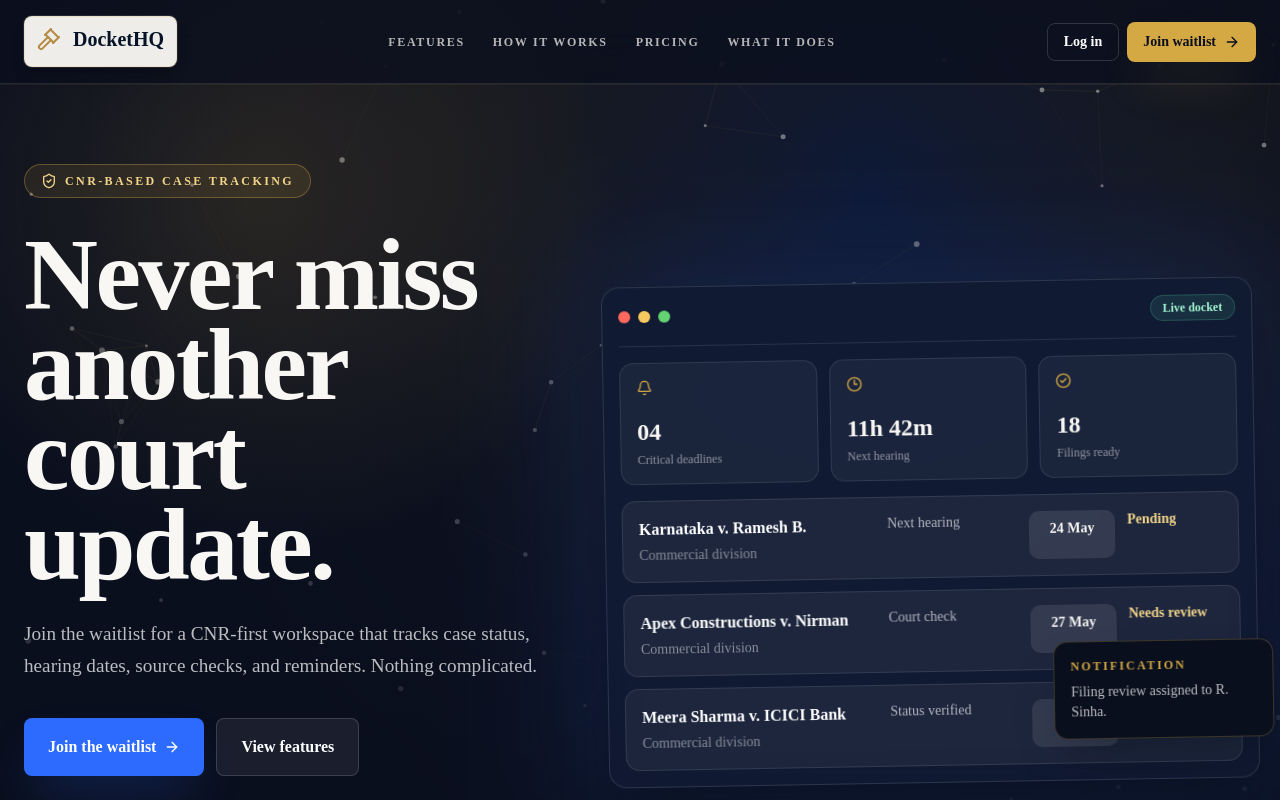
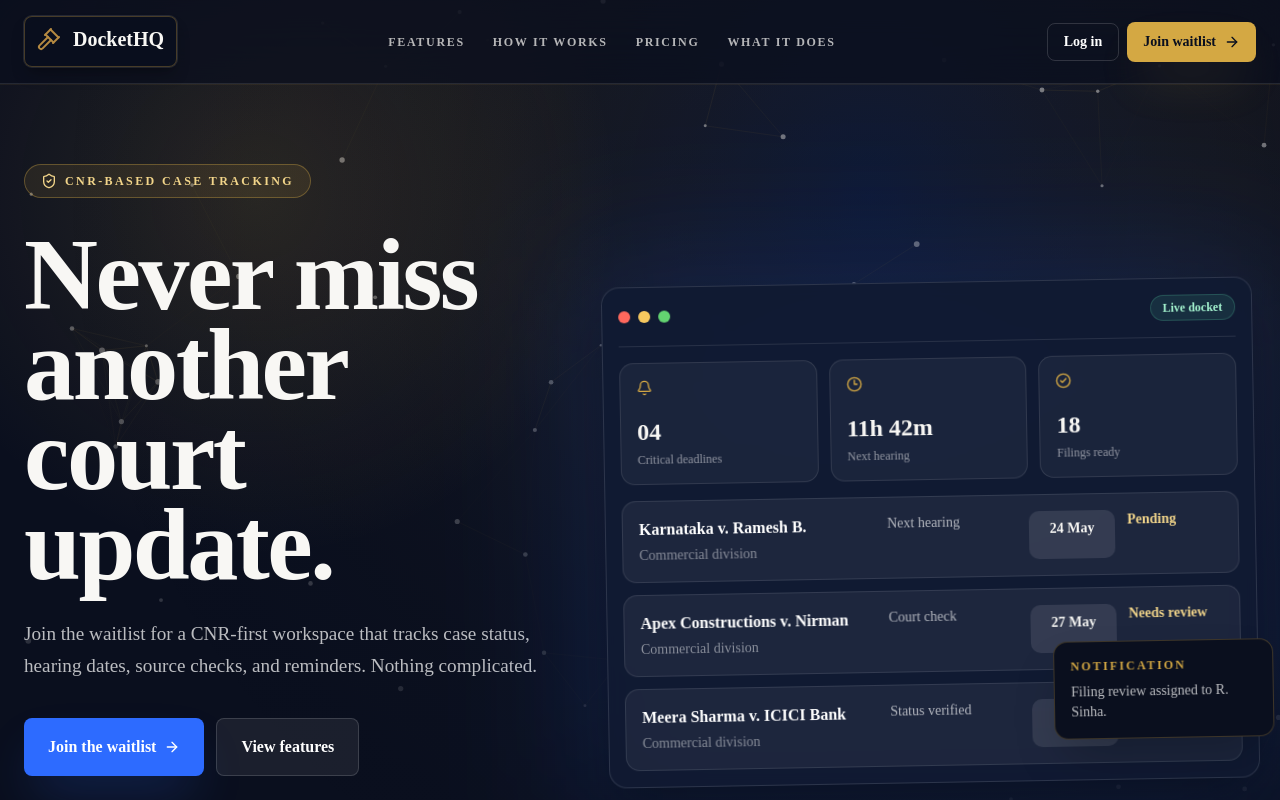
Before and after one commit to RS177/DOCKETHQ, a Next.js app: page / in a window 1280 px wide. Shown: the top 800 px of the page. Built offline with nearby package versions, Linux system fonts and the light colour scheme.

Commit message:
Match hero logo chip palette

```diff
--- a/components/landing/hero-section.tsx
+++ b/components/landing/hero-section.tsx
@@ -17,8 +17,8 @@ export function HeroSection() {
 
       <header className="relative z-20 border-b border-white/10 bg-[#0A0F1E]/72 px-4 py-4 shadow-[0_1px_0_rgba(212,168,67,0.08)] backdrop-blur-xl sm:px-6">
         <nav className="mx-auto flex max-w-7xl items-center justify-between gap-4">
-          <div className="rounded-md border border-[#D4A843]/20 bg-[#F8F7F4]/96 px-3 py-2 shadow-lg shadow-black/20 ring-1 ring-white/10">
-            <BrandLogo />
+          <div className="rounded-md border border-[#D4A843]/30 bg-[#0A0F1E]/80 px-3 py-2 shadow-lg shadow-black/25 ring-1 ring-white/10 backdrop-blur">
+            <BrandLogo className="[&_span]:text-[#F8F7F4]" />
           </div>
 
           <div className="hidden items-center gap-7 text-xs font-bold uppercase tracking-[0.14em] text-[#F8F7F4]/72 lg:flex">
```
